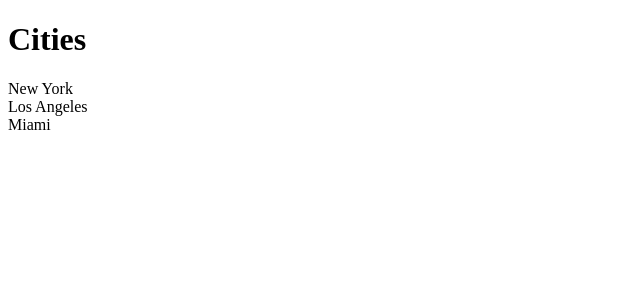
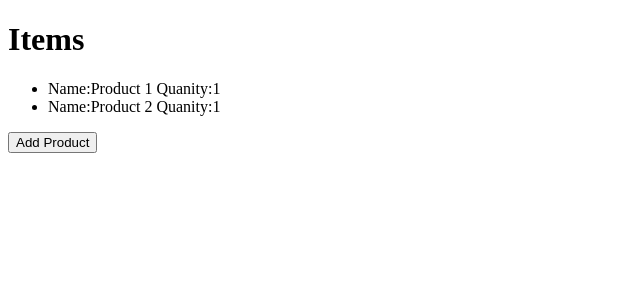
Before and after one commit to johnjohnpenafiel/learn-react-typescript, a React (Vite) app in the folder react-app/: page / in a window 1280 px wide. Shown: the top 300 px of the page, without its empty margins (0-640 px from the left). Built offline with nearby package versions, Linux system fonts and the light colour scheme.

Commit message:
updating nested arrays and objects

```diff
--- a/react-app/src/App.tsx
+++ b/react-app/src/App.tsx
@@ -5,23 +5,36 @@ import Button from "./components/Button";
 import ListGroup from "./components/ListGroup/ListGroup";
 
 function App() {
-  const [alertVisible, setAlertVisible] = useState(false);
+  const [cart, setCart] = useState({
+    discount: 0.1,
+    items: [
+      { id: 1, title: "Product 1", quantity: 1 },
+      { id: 2, title: "Product 2", quantity: 1 },
+    ],
+  });
 
-  const items = ["New York", "Los Angeles", "Miami"];
-
-  const onSelectedItem = (item: string) => {
-    console.log(item);
+  const handleClick = () => {
+    const addProduct = {
+      ...cart,
+      items: cart.items.map((item) =>
+        item.id === 1 ? { ...item, quantity: item.quantity + 1 } : item
+      ),
+    };
+    setCart(addProduct);
   };
 
   return (
-    <div>
-      <ListGroup
-        items={items}
-        heading="Cities"
-        onSelectedItem={onSelectedItem}
-      />
-    </div>
+    <>
+      <h1>Items</h1>
+      <ul>
+        {cart.items.map((item) => (
+          <li key={item.id}>
+            Name:{item.title} Quanity:{item.quantity}
+          </li>
+        ))}
+      </ul>
+      <button onClick={handleClick}>Add Product</button>
+    </>
   );
 }
-
 export default App;
```
